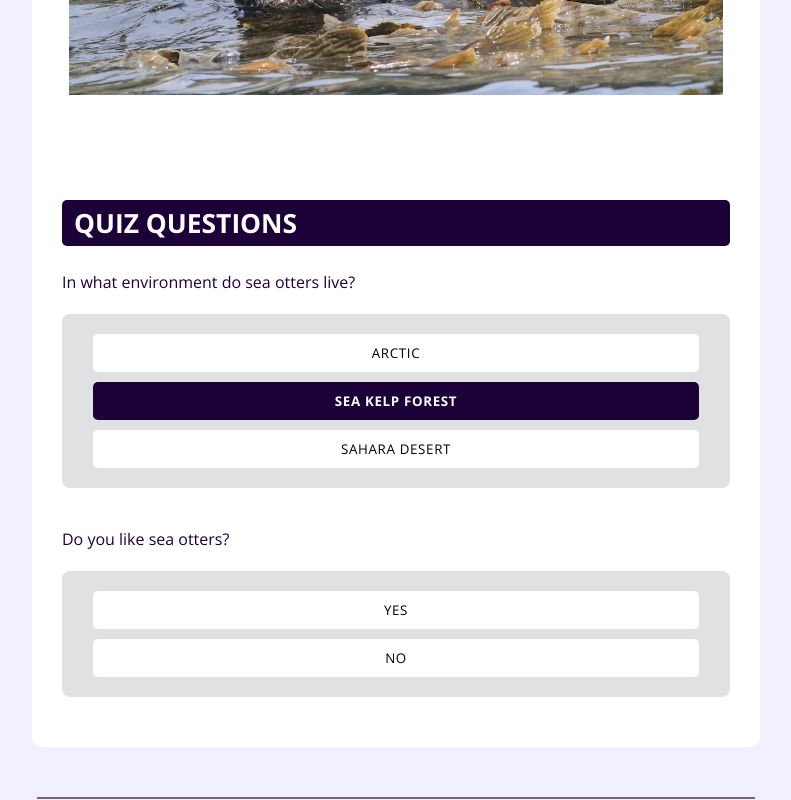
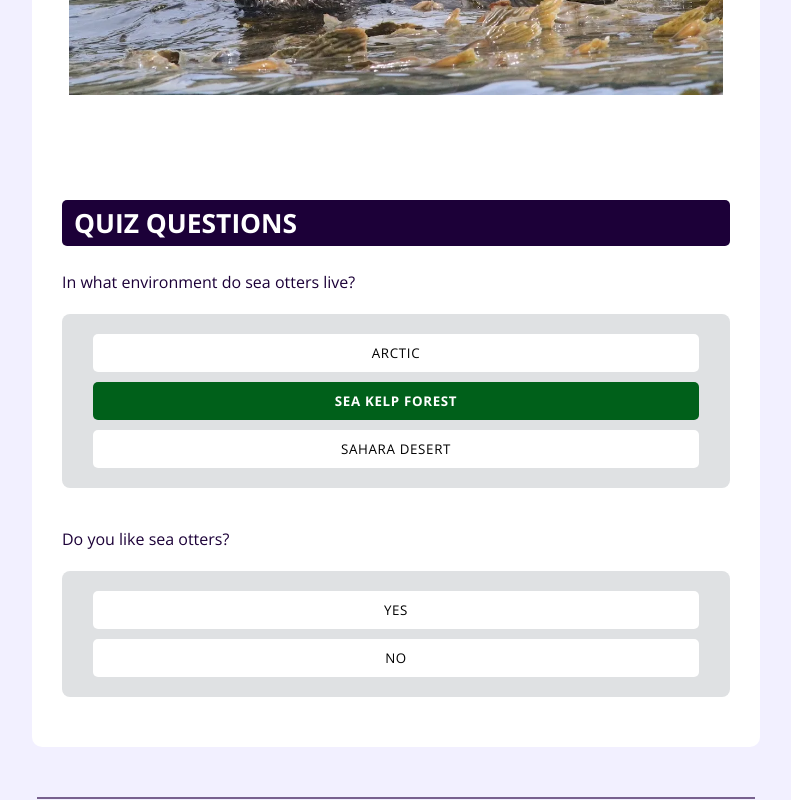
Before and after one commit to ccarethe/sea_otter, a plain HTML site: page index.html in a window 1280 px wide. Both pictures are taken after a click on the button "SEA KELP FOREST". Shown: the part 1768-2568 px from the top of the page, without its empty margins (244-1035 px from the left). Drawn offline with nearby package versions, Linux system fonts and the light colour scheme.

Commit message:
Updated css file

```diff
--- a/css/style.css
+++ b/css/style.css
@@ -109,6 +109,10 @@ button:focus {
     font-weight: bold;
 }
 
+button.correct:focus {
+    background-color: #00601a;
+}
+
 footer {
     border-top: 2px solid #78618f;
     margin: 50px 25px 0 25px;
```
Also changed, not shown: 1 other file.
